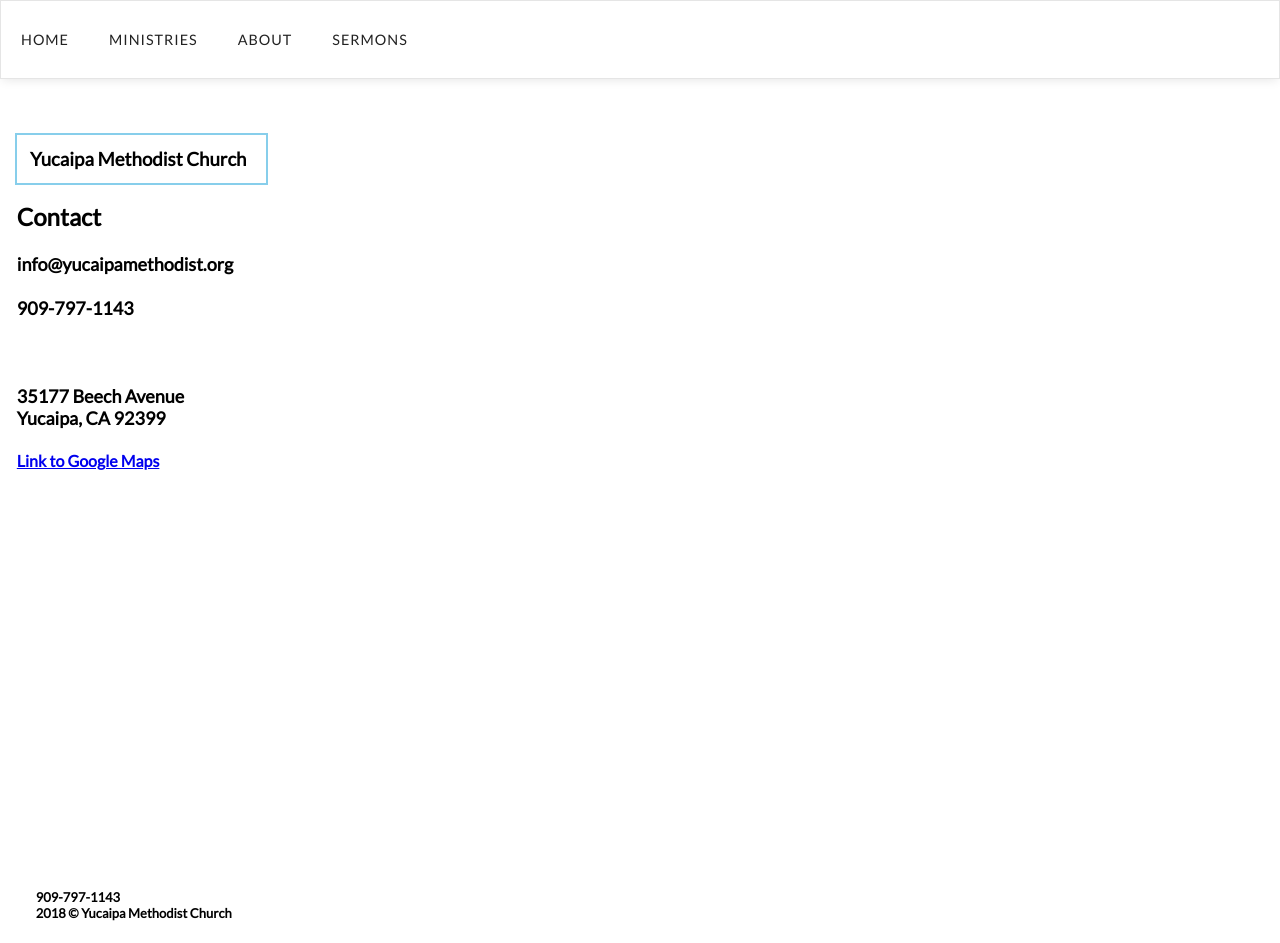
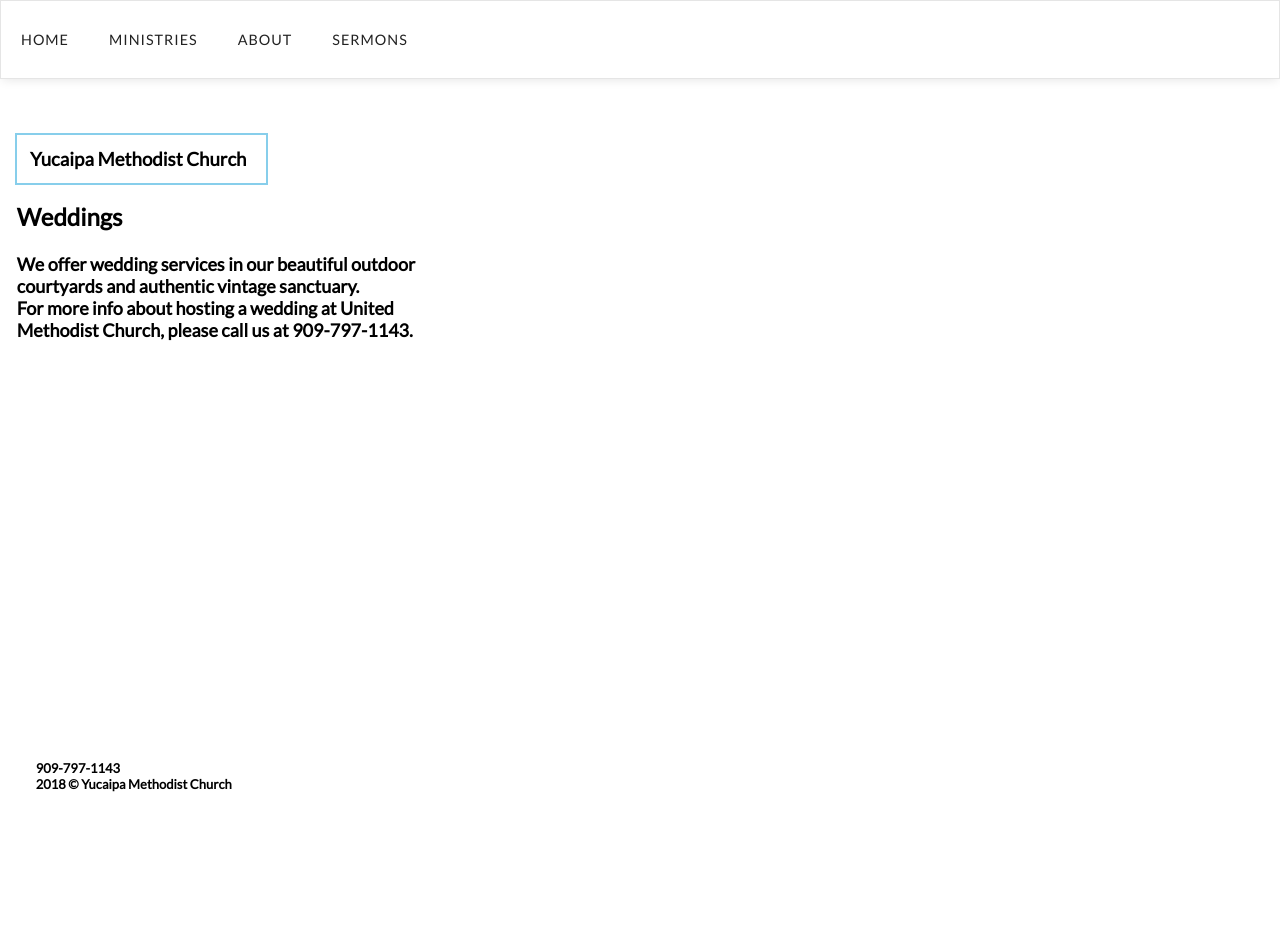
Before and after one commit to umcy/weddings, a plain HTML site: page index.html in a window 1280 px wide. After the commit the page ends 828 px from the top, so only its background shows below. Drawn offline with Linux system fonts and the light colour scheme.

Commit message:
Update index.html

```diff
--- a/index.html
+++ b/index.html
@@ -77,7 +77,8 @@
 max-width:14em;
 margin-left: .5em;}
 
-h2 {padding: 0.7em}
+h2 {padding: 0.7em;
+  max-width:20.5em;}
 
 h3 {margin-left: 0.8em;
   padding: 0.7em;
@@ -129,28 +130,14 @@
 
 
 <h2>
-  Contact
+  Weddings
 
 
     <font size=4>
 <br><br>
-   info@yucaipamethodist.org
-      <p><br>
-        909-797-1143
-
-        <p><br><br><br>
-          35177 Beech Avenue
-          <br>
-Yucaipa, CA 92399
-
-          <p><br>
-
-          <font size=3>
-          <a href="https://www.google.com/maps?q=35177+Beech+Avenue,+Yucaipa,+CA&hl=en&sll=37.269174,-119.306607&sspn=11.74235,23.269043&oq=35177+bee&hnear=35177+Beech+Ave,+Yucaipa,+California+92399&t=m&z=16" target:"_blank">
-          Link to Google Maps
-            </a>
-    </font>
-
+ We offer wedding services in our beautiful outdoor courtyards and authentic vintage sanctuary.
+      <br>
+      For more info about hosting a wedding at United Methodist Church, please call us at 909-797-1143.
 
 
         <h2>
```
